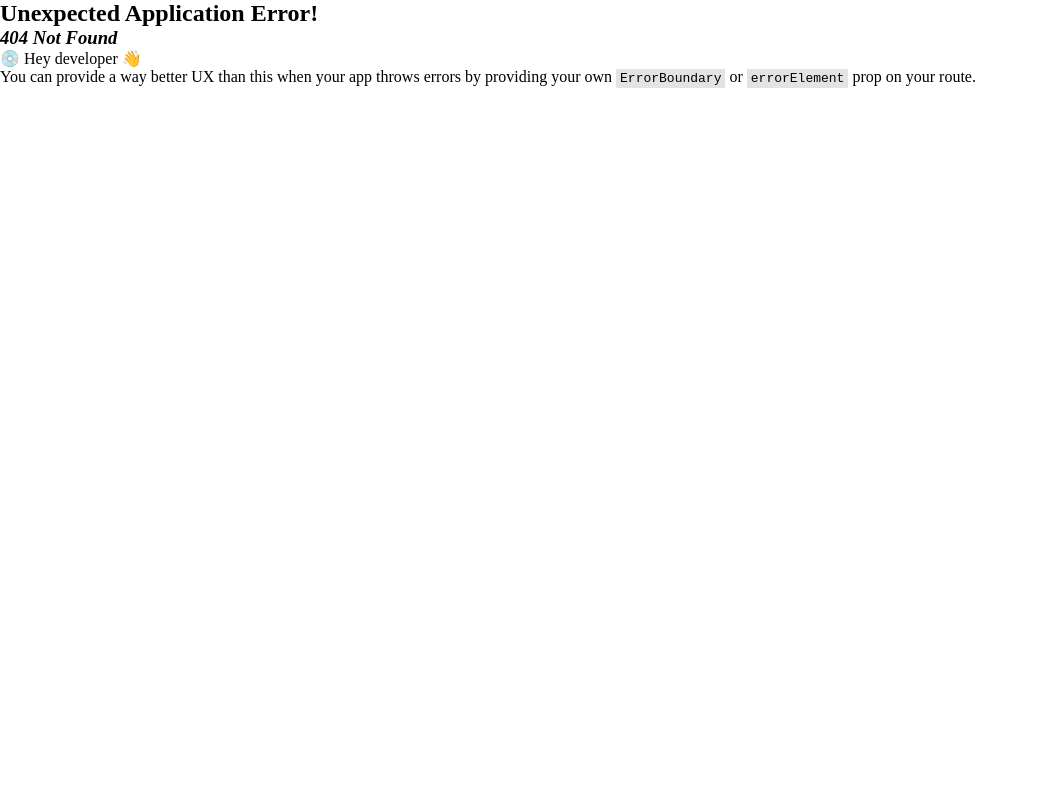
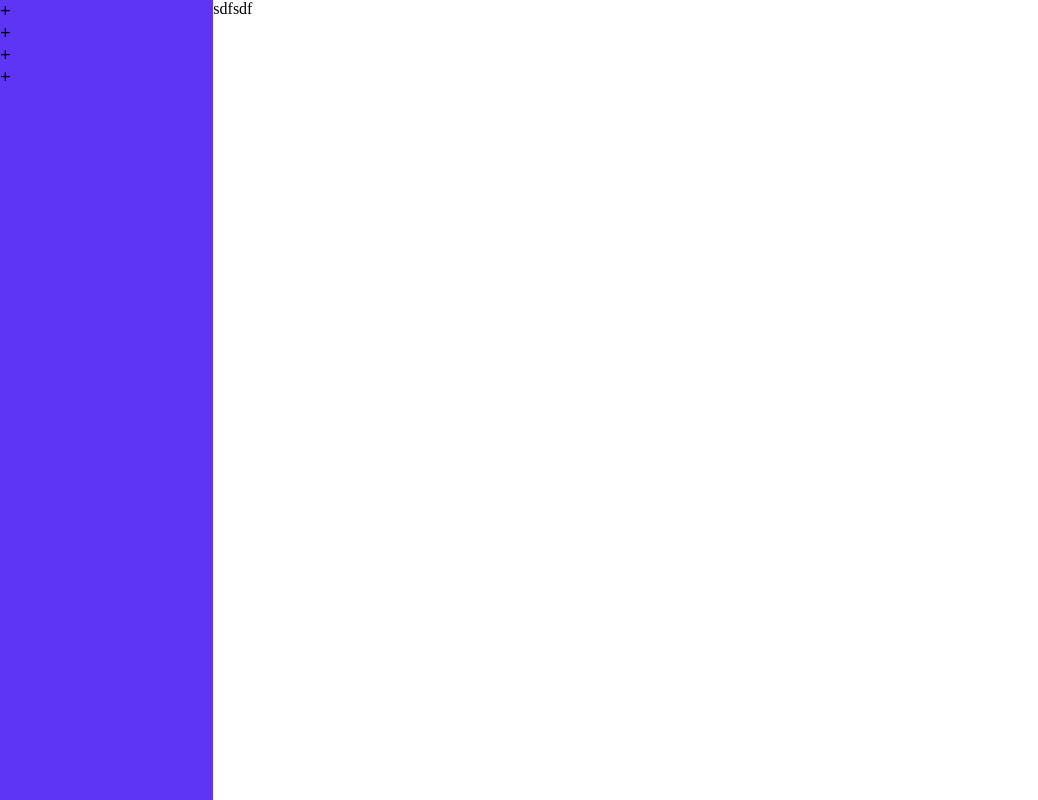
Before and after one commit to sajibkhandev/SkyNet_chattingApp, a React (Vite) app: page /home in a window 1280 px wide. Before the commit this address had no page. Shown: the whole page, without its empty margins (0-1038 px from the left). Built offline with nearby package versions, Linux system fonts and the light colour scheme.

Commit message:
error check

```diff
--- a/package.json
+++ b/package.json
@@ -18,6 +18,7 @@
     "react-dom": "^18.2.0",
     "react-icons": "^4.11.0",
     "react-router-dom": "^6.18.0",
+    "react-toastify": "^9.1.3",
     "styled-components": "^6.1.1"
   },
   "devDependencies": {
--- a/src/App.jsx
+++ b/src/App.jsx
@@ -2,6 +2,8 @@ import React from 'react'
 
 import Registration from './pages/Registration';
 import Login from './pages/Login';
+import { ToastContainer, toast } from 'react-toastify';
+import 'react-toastify/dist/ReactToastify.css';
 
 import {
   createRoutesFromElements,
@@ -9,6 +11,7 @@ import {
   Route,
   RouterProvider
 } from "react-router-dom";
+import HomePage from './pages/HomePage';
 
 const router = createBrowserRouter(
   createRoutesFromElements(
@@ -21,6 +24,10 @@ const router = createBrowserRouter(
       path="/login"
       element={<Login />}>
     </Route>
+    <Route
+      path="/home"
+      element={<HomePage />}>
+    </Route>
    </>
   )
 );
@@ -28,6 +35,18 @@ const router = createBrowserRouter(
 const App = () => {
   return (
     <>
+    <ToastContainer
+position="bottom-center"
+autoClose={5000}
+hideProgressBar={false}
+newestOnTop={false}
+closeOnClick
+rtl={false}
+pauseOnFocusLoss
+draggable
+pauseOnHover
+theme="light"
+/>
     <RouterProvider router={router} />
     </>
   )
--- a/src/index.css
+++ b/src/index.css
@@ -91,3 +91,16 @@ Login Page start
 /* ====================
 Login Page end
 ============ =========*/
+
+/* ====================
+Home Page start
+============ =========*/
+
+.homebox1{
+    background: #5F35F5;
+    height: 100vh;
+
+}
+/* ====================
+Home Page end
+============ =========*/
--- /dev/null
+++ b/src/pages/HomePage.jsx
@@ -0,0 +1,23 @@
+import React from 'react'
+import Grid from '@mui/material/Grid';
+
+const HomePage = () => {
+  return (
+    <Grid container >
+    <Grid item xs={2}>
+      <div className='homebox1'>
+        <h3>+</h3>
+        <h3>+</h3>
+        <h3>+</h3>
+        <h3>+</h3>
+      </div>
+    </Grid>
+    <Grid item xs={10}>
+      <div>sdfsdf</div>
+    </Grid>
+
+  </Grid>
+  )
+}
+
+export default HomePage
--- a/src/pages/Registration.jsx
+++ b/src/pages/Registration.jsx
@@ -1,12 +1,15 @@
-import React from 'react'
+import { useState } from 'react';
+
 
 import registrationImg from '../assets/registrationImg.png'
-
 import Grid from '@mui/material/Grid';
 import TextField from '@mui/material/TextField';
 import { alpha, styled } from '@mui/material/styles';
 import Button from '@mui/material/Button';
 import { Link } from 'react-router-dom';
+import {toast } from 'react-toastify';
+import Alert from '@mui/material/Alert';
+
 
 
 const MyInput = styled(TextField) ({
@@ -26,8 +29,35 @@ const MyInput = styled(TextField) ({
     textTransform:"capitalize"
 
   });
+const Registration = () => {
 
-const Registration = () => {
+  let [reginput,setRegInput]= useState({
+    email:"",
+    fullName:"",
+    password:""
+
+  })
+  let [error,setError]= useState({
+    emailError:"",
+    fullNameError:"",
+    passwordError:""
+
+  })
+  const handleInputAll=(e)=>{
+    setRegInput({...reginput,[e.target.name]:e.target.value});
+
+   }
+   let handleSignUP=()=>{
+    if(error.emailError==""){
+      toast.error("Enter your Email")
+    }if(error.fullNameError==""){
+      toast.error("Enter Your Full Name")
+    }if(error.passwordError==""){
+      toast.error("Enter your Password")
+    }
+
+   }
+
   return (
         <Grid container >
         <Grid item xs={6}>
@@ -35,15 +65,20 @@ const Registration = () => {
             <h1 className='heading'>Get started with easily register</h1>
             <p className='para'>Free register and you can enjoy it</p>
             <div>
-            <MyInput id="outlined-basic" label="Email Address" variant="outlined" />
+            <MyInput name="email" onChange={handleInputAll} id="outlined-basic" label="Email Address" variant="outlined" />
+
+            {/* {error.emailError&&<Alert severity="error">{error.emailError}</Alert>} */}
+
             </div>
             <div>
-            <MyInput id="outlined-basic" label="Ful name" variant="outlined" />
+            <MyInput name="fullName" onChange={handleInputAll} id="outlined-basic" label="Ful name" variant="outlined" />
+            {/* {error.fullNameError&&<Alert severity="error">{error.fullNameError}</Alert>} */}
             </div>
             <div>
-            <MyInput type='password' id="outlined-basic" label="Password" variant="outlined" />
+            <MyInput name="password" onChange={handleInputAll} type='password' id="outlined-basic" label="Password" variant="outlined" />
+            {/* {error.passwordError&&<Alert severity="error">{error.passwordError}</Alert>} */}
             </div>
-            <MyButton variant="contained">Sign up</MyButton>
+            <MyButton onClick={handleSignUP} variant="contained">Sign up</MyButton>
             <p className='paraTwo'>Already  have an account ? <Link to='/login' className='unlink'><span>Sign In</span></Link></p>
           </div>
         </Grid>
```
Also changed, not shown: 1 other file (tests, documents, lock files or other folders).
